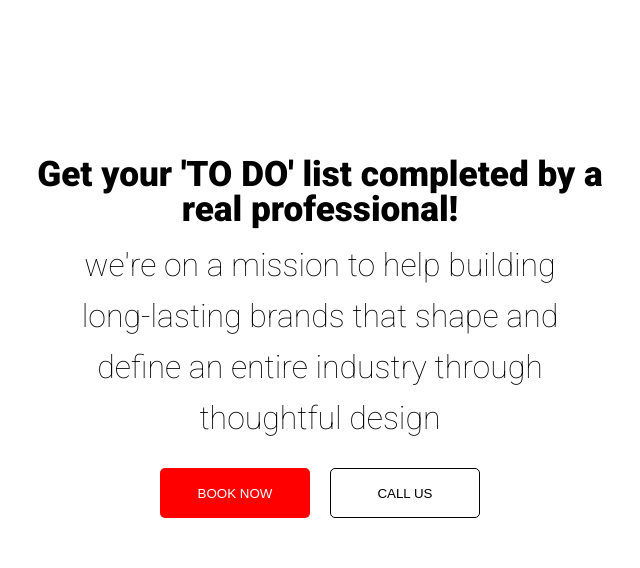
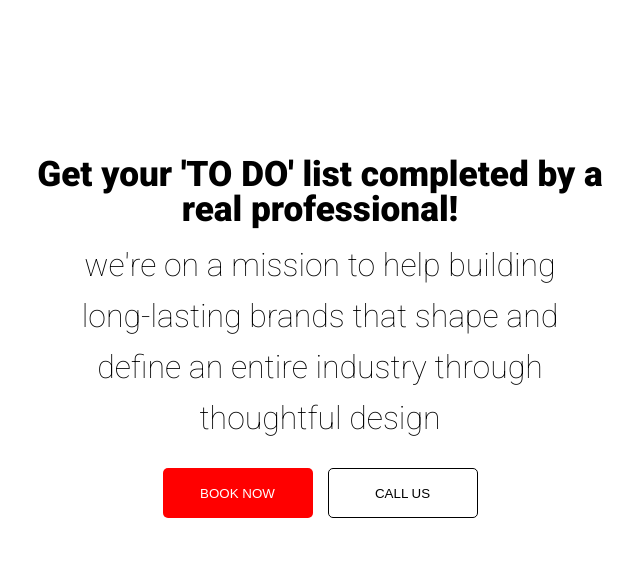
Before and after one commit to Purple19-dev/kodecamp_activity_7, a plain HTML site: page index.html in a window 1280 px wide. Shown: the part 3960-4528 px from the top of the page, 320-960 px from the left. Drawn offline with nearby package versions, Linux system fonts and the light colour scheme.

Commit message:
added mobile responsive design

```diff
--- a/assets/styles/style.css
+++ b/assets/styles/style.css
@@ -261,13 +261,13 @@ img {
 }
 
 
-@media screen and (min-width: 375px) and (max-width: 475px) {
+@media screen and (min-width: 220px) and (max-width: 475px) {
   .hero-content {
     position: absolute;
     top: 95%;
     text-align: left;
     line-height: 1;
-    width: 300px;
+   /* width: 300px;*/
     max-width: 320px;
   }
 }
@@ -308,7 +308,7 @@ img {
   outline: none;
 }
 
-@media screen and (min-width: 375px) and (max-width: 475px) {
+@media screen and (max-width: 475px) {
    .white-line {
     width: 300px;
     max-width: 300px;
@@ -541,7 +541,6 @@ img {
   flex-direction: column;
   align-content: center;
   align-items: center;
-  justify-content: center;
   background-color: #c4c4c4;
   padding: 8%;
 }
@@ -556,10 +555,20 @@ img {
 
 .banner {
   background-image: url("../images/billionphotosposter.png");
+  background-position: center;
   width: 370px;
+  max-width: 370px;
   height: 500px;
   background-color: #c4c4c4;
 }
+
+@media screen and (max-width: 475px) {
+  .banner {
+    width: 330px;
+    max-width: 370px
+  }
+}
+
 .banner-content {
   margin-top: 2rem;
   max-width: 400px;
@@ -861,6 +870,16 @@ margin-bottom: 4rem;
   padding-left: 5%;
   padding-right: 5%;
 }
+
+.btn-container {
+  display: flex;
+  flex-direction: column;
+  align-items: center;
+  max-width: 320px;
+  margin-left: auto;
+  margin-right: auto;
+}
+
 .cta-btn {
   width: 150px;
   height: 50px;
@@ -873,10 +892,18 @@ margin-bottom: 4rem;
   background-color: #fff;
   color: #000;
   border: 1px solid;
-  margin-left: 1rem;
+}
+
+@media screen and (min-width: 768px) {
+  .btn-container {
+    display: flex;
+    flex-direction: row;
+    justify-content: center;
+    gap: 10px;
+  }
 }
 .cta-content {
-  padding-top: 30px;
+  padding: 30px 5px 0px 5px;
  }
 
  @media screen and (min-width: 768px) {
@@ -893,7 +920,7 @@ margin-bottom: 4rem;
 	text-align: center;
 	color: #fff;
 	background-color: #333;
-	padding: 40px 0px;
+	padding: 40px 5px;
 }
 
 .footer-links {
--- a/index.html
+++ b/index.html
@@ -139,8 +139,10 @@
      <div class="cta-content">
         <h2 class="cta-header">Get your <span class="todo">'to do'</span> list completed by a real professional!</h2>
         <p class="cta-text">we're on a mission to help building long-lasting brands that shape and define an entire industry through thoughtful design  </p>
-        <button class="cta cta-btn red-button">book now</button>
-        <button class="cta cta-btn cta-white">call us</button>
+        <div class="btn-container">
+          <button class="cta cta-btn red-button">book now</button>
+          <button class="cta cta-btn cta-white">call us</button>
+        </div>
      </div>
     </section>
     <footer class="footer">
```
